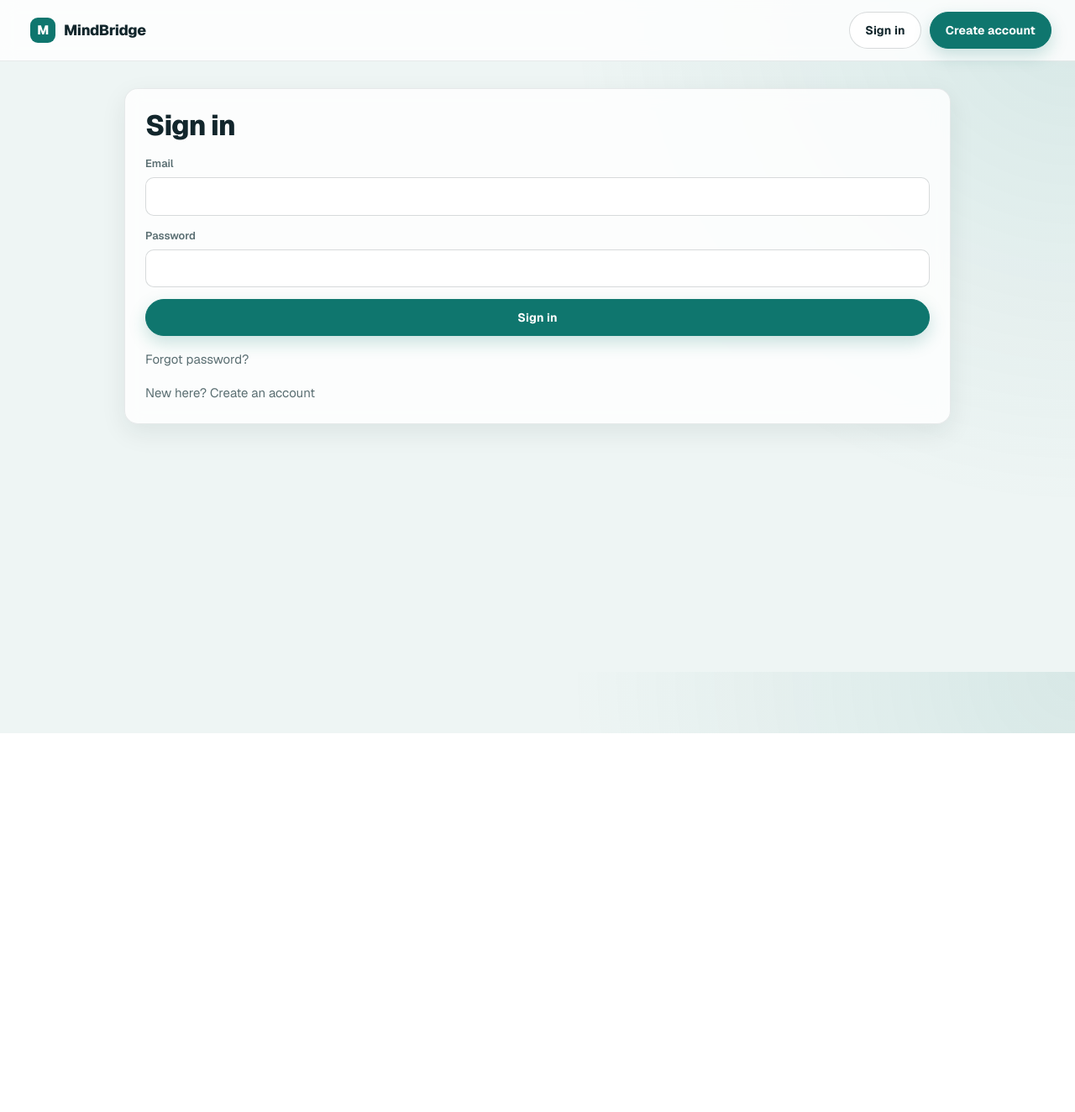
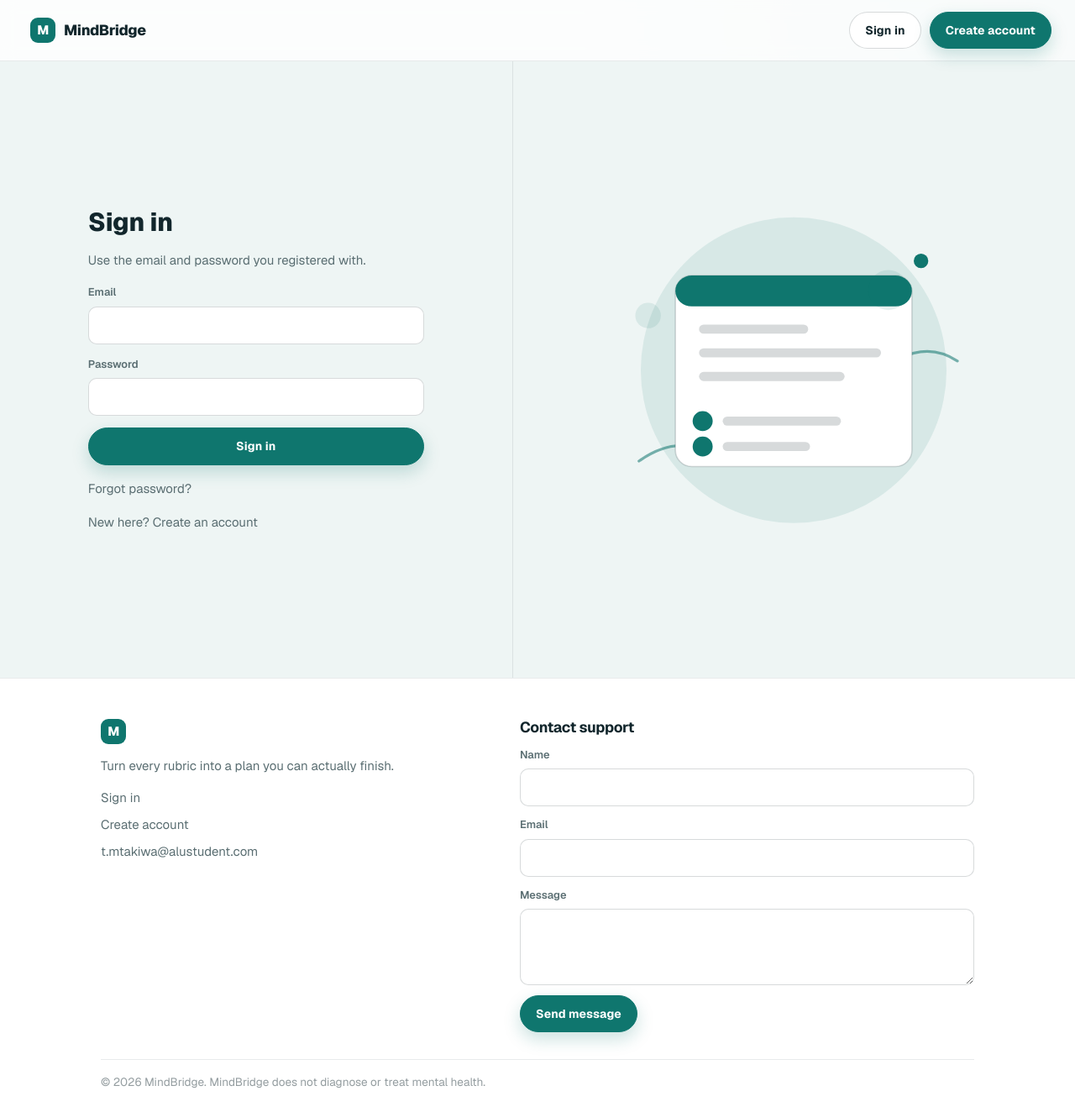
Before and after one commit to IsiteYves/mindbridge, a React (Vite) app in the folder frontend/: page /login in a window 1280 px wide. Shown: the whole page at 84% size. Before the commit the page ends 873 px from the top, so only its background shows below. Built offline with nearby package versions, Linux system fonts and the light colour scheme; no server answers.

Commit message:
Add site footer with support form and split auth pages

```diff
--- a/frontend/src/App.tsx
+++ b/frontend/src/App.tsx
@@ -3,6 +3,7 @@ import { Navigate, Route, Routes } from "react-router";
 
 import NavBar from "@/components/NavBar";
 import PublicHeader from "@/components/PublicHeader";
+import SiteFooter from "@/components/SiteFooter";
 import AssignmentDetailPage from "@/pages/AssignmentDetailPage";
 import AssignmentsPage from "@/pages/AssignmentsPage";
 import CheckInPage from "@/pages/CheckInPage";
@@ -46,6 +47,7 @@ export default function App() {
         <main className="public-main">
           <div className="page">{routes}</div>
         </main>
+        <SiteFooter />
       </>
     );
   }
--- /dev/null
+++ b/frontend/src/components/AuthLayout.tsx
@@ -0,0 +1,53 @@
+import type { ReactNode } from "react";
+
+export type AuthVariant = "login" | "register" | "verify" | "forgot" | "reset";
+
+type Props = {
+  variant: AuthVariant;
+  title: string;
+  subtitle?: ReactNode;
+  children: ReactNode;
+};
+
+// Each variant draws a different study-plan scene. Colors come from the theme tokens in index.css.
+function AuthArt({ variant }: { variant: AuthVariant }) {
+  return (
+    <svg viewBox="0 0 480 400" role="img" aria-hidden="true" focusable="false">
+      <circle className="art-soft" cx="240" cy="200" r="168" />
+      <path className="art-line" d="M70 300 C 140 250, 170 330, 240 280 S 360 150, 420 190" />
+      <rect className="art-ink" x="110" y="96" width="260" height="210" rx="18" />
+      <rect className="art-accent" x="110" y="96" width="260" height="34" rx="18" />
+      <rect className="art-text" x="136" y="150" width="120" height="10" rx="5" />
+      <rect className="art-text" x="136" y="176" width="200" height="10" rx="5" />
+      <rect className="art-text" x="136" y="202" width="160" height="10" rx="5" />
+      <circle className="art-accent" cx="140" cy="256" r="11" />
+      <rect className="art-text" x="162" y="251" width="130" height="10" rx="5" />
+      <circle className="art-accent" cx="140" cy="284" r="11" />
+      <rect className="art-text" x="162" y="279" width="96" height="10" rx="5" />
+      {variant === "verify" && <rect className="art-accent" x="300" y="236" width="88" height="56" rx="10" />}
+      {variant === "forgot" && <circle className="art-accent" cx="338" cy="250" r="30" />}
+      {variant === "reset" && <rect className="art-accent" x="312" y="236" width="56" height="48" rx="10" />}
+      {variant === "register" && <circle className="art-accent" cx="344" cy="112" r="22" />}
+      {variant === "login" && <circle className="art-soft" cx="344" cy="112" r="22" />}
+      <circle className="art-accent" cx="380" cy="80" r="8" />
+      <circle className="art-soft" cx="80" cy="140" r="14" />
+    </svg>
+  );
+}
+
+export default function AuthLayout({ variant, title, subtitle, children }: Props) {
+  return (
+    <div className="auth-split">
+      <section className="auth-form-panel">
+        <div className="auth-form-inner">
+          <h1>{title}</h1>
+          {subtitle && <p className="muted">{subtitle}</p>}
+          {children}
+        </div>
+      </section>
+      <aside className="auth-art">
+        <AuthArt variant={variant} />
+      </aside>
+    </div>
+  );
+}
--- /dev/null
+++ b/frontend/src/components/SiteFooter.tsx
@@ -0,0 +1,82 @@
+import { FormEvent, useState } from "react";
+import { Link } from "react-router";
+
+import { apiRequest, errorMessage } from "@/lib/api";
+
+export const CONTACT_EMAIL = "t.mtakiwa@alustudent.com";
+
+export default function SiteFooter() {
+  const [error, setError] = useState<string | null>(null);
+  const [sent, setSent] = useState(false);
+  const [busy, setBusy] = useState(false);
+
+  async function handleSubmit(event: FormEvent<HTMLFormElement>) {
+    event.preventDefault();
+    const form = event.currentTarget;
+    const data = new FormData(form);
+    setBusy(true);
+    setError(null);
+    setSent(false);
+    try {
+      await apiRequest("/support", {
+        method: "POST",
+        body: {
+          name: String(data.get("name") ?? ""),
+          email: String(data.get("email") ?? ""),
+          message: String(data.get("message") ?? ""),
+        },
+      });
+      form.reset();
+      setSent(true);
+    } catch (err) {
+      setError(errorMessage(err));
+    } finally {
+      setBusy(false);
+    }
+  }
+
+  return (
+    <footer className="site-footer">
+      <div className="footer-grid">
+        <div className="footer-brand">
+          <Link to="/" className="brand">
+            <span className="brand-mark" aria-hidden="true">
+              M
+            </span>
+            MindBridge
+          </Link>
+          <p className="muted">Turn every rubric into a plan you can actually finish.</p>
+          <nav className="footer-links" aria-label="Footer">
+            <Link to="/login">Sign in</Link>
+            <Link to="/register">Create account</Link>
+            <a href={`mailto:${CONTACT_EMAIL}`}>{CONTACT_EMAIL}</a>
+          </nav>
+        </div>
+
+        <form className="support-form" onSubmit={handleSubmit} aria-labelledby="support-heading">
+          <h2 id="support-heading">Contact support</h2>
+          <label className="field">
+            Name
+            <input name="name" autoComplete="name" maxLength={120} required />
+          </label>
+          <label className="field">
+            Email
+            <input name="email" type="email" autoComplete="email" maxLength={255} required />
+          </label>
+          <label className="field">
+            Message
+            <textarea name="message" rows={3} minLength={10} maxLength={2000} required />
+          </label>
+          {sent && <p className="notice">Thanks. Your message was sent to the MindBridge team.</p>}
+          {error && <p className="error">{error}</p>}
+          <button className="button" type="submit" disabled={busy}>
+            {busy ? "Sending…" : "Send message"}
+          </button>
+        </form>
+      </div>
+      <p className="footer-legal">
+        © {new Date().getFullYear()} MindBridge. MindBridge does not diagnose or treat mental health.
+      </p>
+    </footer>
+  );
+}
--- a/frontend/src/index.css
+++ b/frontend/src/index.css
@@ -573,9 +573,6 @@ h2 {
 }
 
 /* ── Logged-out top bar ───────────────────────────── */
-.public-main {
-  min-height: 100vh;
-}
 
 .topbar {
   position: sticky;
@@ -606,6 +603,10 @@ h2 {
 @media (max-width: 820px) {
   .topbar {
     padding: 12px 16px;
+  }
+
+  .topbar-actions .button {
+    padding: 8px 12px;
   }
 }
 
@@ -773,3 +774,156 @@ h2 {
 .choice input {
   accent-color: var(--brand);
 }
+
+/* ── Auth split layout (signed out) ───────────────── */
+.page:has(> .auth-split) {
+  max-width: none;
+  padding: 0;
+}
+
+.auth-split {
+  display: grid;
+  grid-template-columns: minmax(0, 1fr) minmax(0, 1.1fr);
+  min-height: calc(100vh - 66px);
+}
+
+.auth-form-panel {
+  display: flex;
+  align-items: center;
+  justify-content: center;
+  padding: 56px 32px;
+}
+
+.auth-form-inner {
+  display: grid;
+  gap: 16px;
+  width: 100%;
+  max-width: 400px;
+}
+
+.auth-form-inner h1 {
+  font-size: 1.9rem;
+  letter-spacing: -0.01em;
+}
+
+.auth-art {
+  display: grid;
+  place-items: center;
+  padding: 40px;
+  background: var(--surface);
+  border-left: 1px solid var(--line);
+}
+
+.auth-art svg {
+  width: 100%;
+  max-width: 520px;
+  height: auto;
+}
+
+.auth-art .art-soft {
+  fill: var(--brand-soft);
+}
+
+.auth-art .art-accent {
+  fill: var(--brand);
+}
+
+.auth-art .art-ink {
+  fill: var(--surface-strong);
+  stroke: var(--line-strong);
+  stroke-width: 1.5;
+}
+
+.auth-art .art-text {
+  fill: var(--line-strong);
+}
+
+.auth-art .art-line {
+  fill: none;
+  stroke: var(--brand);
+  stroke-width: 3;
+  stroke-linecap: round;
+  opacity: 0.55;
+}
+
+@media (max-width: 820px) {
+  .auth-split {
+    grid-template-columns: minmax(0, 1fr);
+  }
+
+  .auth-art {
+    display: none;
+  }
+
+  .auth-form-panel {
+    padding: 36px 20px 48px;
+  }
+}
+
+/* ── Site footer (signed out) ─────────────────────── */
+.site-footer {
+  padding: 48px 28px 24px;
+  background: var(--surface-strong);
+  border-top: 1px solid var(--line);
+}
+
+.footer-grid {
+  display: grid;
+  grid-template-columns: minmax(0, 1fr) minmax(0, 1.2fr);
+  gap: 48px;
+  max-width: 1040px;
+  margin: 0 auto;
+}
+
+.footer-brand {
+  display: grid;
+  gap: 14px;
+  align-content: start;
+}
+
+.footer-brand .brand {
+  padding-left: 0;
+}
+
+.footer-links {
+  display: grid;
+  gap: 8px;
+}
+
+.footer-links a {
+  color: var(--text-muted);
+  width: fit-content;
+}
+
+.support-form {
+  display: grid;
+  gap: 12px;
+}
+
+.support-form h2 {
+  font-size: 1.1rem;
+}
+
+.support-form .button {
+  justify-self: start;
+}
+
+.footer-legal {
+  max-width: 1040px;
+  margin: 32px auto 0;
+  padding-top: 16px;
+  border-top: 1px solid var(--line);
+  color: var(--text-faint);
+  font-size: 0.85rem;
+}
+
+@media (max-width: 820px) {
+  .site-footer {
+    padding: 36px 16px 20px;
+  }
+
+  .footer-grid {
+    grid-template-columns: minmax(0, 1fr);
+    gap: 32px;
+  }
+}
--- a/frontend/src/pages/ForgotPasswordPage.tsx
+++ b/frontend/src/pages/ForgotPasswordPage.tsx
@@ -1,6 +1,7 @@
 import { FormEvent, useState } from "react";
 import { Link, useNavigate, useSearchParams } from "react-router";
 
+import AuthLayout from "@/components/AuthLayout";
 import { apiRequest, errorMessage } from "@/lib/api";
 
 export default function ForgotPasswordPage() {
@@ -25,9 +26,11 @@ export default function ForgotPasswordPage() {
   }
 
   return (
-    <section className="card">
-      <h1>Reset your password</h1>
-      <p className="muted">Enter your account email. If it exists, we will send a 6-digit reset code.</p>
+    <AuthLayout
+      variant="forgot"
+      title="Reset your password"
+      subtitle="Enter your account email. If it exists, we will send a 6-digit reset code."
+    >
       <form className="form" onSubmit={handleSubmit}>
         <label className="field">
           Email
@@ -41,6 +44,6 @@ export default function ForgotPasswordPage() {
       <p className="muted">
         <Link to="/login">Back to sign in</Link>
       </p>
-    </section>
+    </AuthLayout>
   );
 }
--- a/frontend/src/pages/LoginPage.tsx
+++ b/frontend/src/pages/LoginPage.tsx
@@ -1,6 +1,7 @@
 import { FormEvent, useState } from "react";
 import { Link, useNavigate } from "react-router";
 
+import AuthLayout from "@/components/AuthLayout";
 import { apiRequest, ApiError, errorMessage, setToken } from "@/lib/api";
 
 export default function LoginPage() {
@@ -30,8 +31,7 @@ export default function LoginPage() {
   const needsVerification = error?.status === 403;
 
   return (
-    <section className="card">
-      <h1>Sign in</h1>
+    <AuthLayout variant="login" title="Sign in" subtitle="Use the email and password you registered with.">
       <form className="form" onSubmit={handleSubmit}>
         <label className="field">
           Email
@@ -68,6 +68,6 @@ export default function LoginPage() {
       <p className="muted">
         New here? <Link to="/register">Create an account</Link>
       </p>
-    </section>
+    </AuthLayout>
   );
 }
--- a/frontend/src/pages/VerifyEmailPage.tsx
+++ b/frontend/src/pages/VerifyEmailPage.tsx
@@ -1,6 +1,7 @@
 import { FormEvent, useState } from "react";
 import { Link, useNavigate, useSearchParams } from "react-router";
 
+import AuthLayout from "@/components/AuthLayout";
 import { apiRequest, errorMessage, setToken } from "@/lib/api";
 
 export default function VerifyEmailPage() {
@@ -44,9 +45,7 @@ export default function VerifyEmailPage() {
   }
 
   return (
-    <section className="card">
-      <h1>Check your email</h1>
-      <p className="muted">Enter the 6-digit code we sent. It expires in 10 minutes.</p>
+    <AuthLayout variant="verify" title="Check your email" subtitle="Enter the 6-digit code we sent. It expires in 10 minutes.">
       <form className="form" onSubmit={verify}>
         <label className="field">
           Email
@@ -76,6 +75,6 @@ export default function VerifyEmailPage() {
       <p className="muted">
         Wrong address? <Link to="/register">Start again</Link>
       </p>
-    </section>
+    </AuthLayout>
   );
 }
```
Also changed, not shown: frontend/src/pages/RegisterPage.tsx (+7 -4 lines), frontend/src/pages/ResetPasswordPage.tsx (+5 -8 lines).
